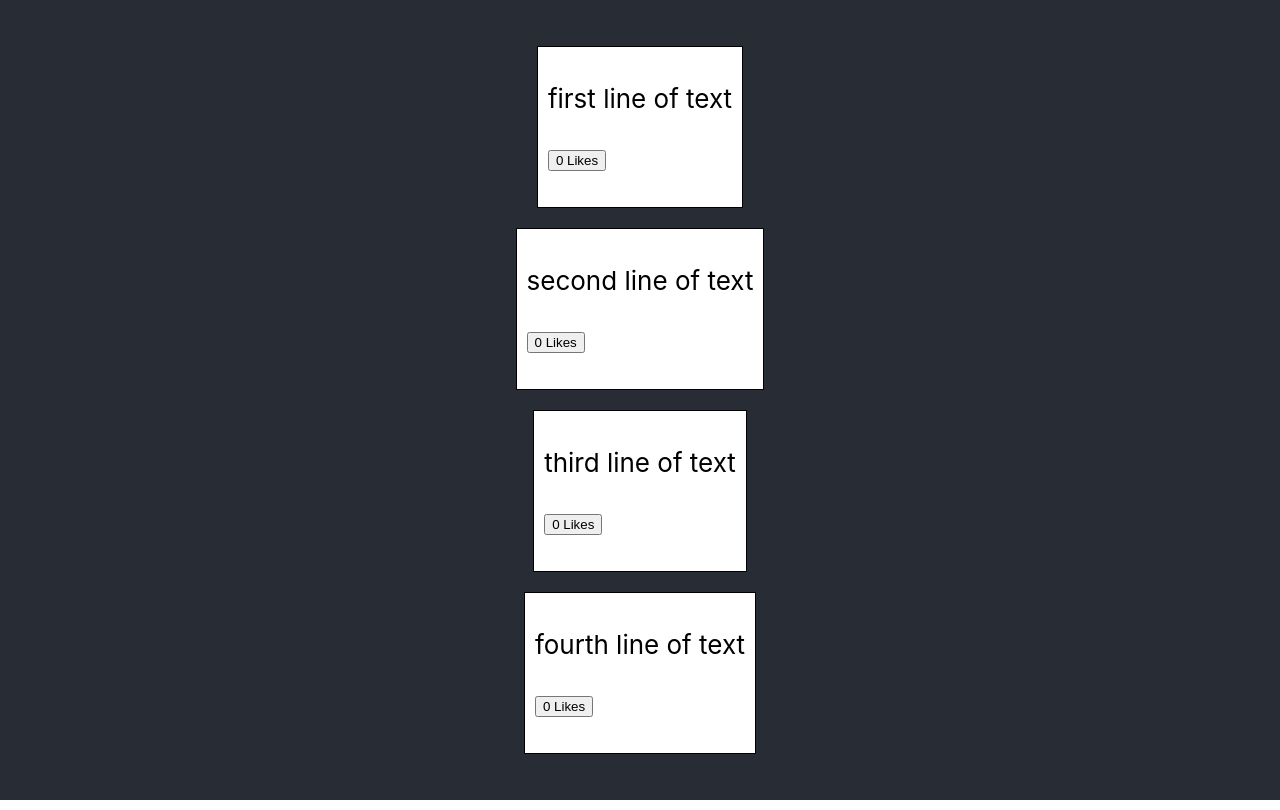
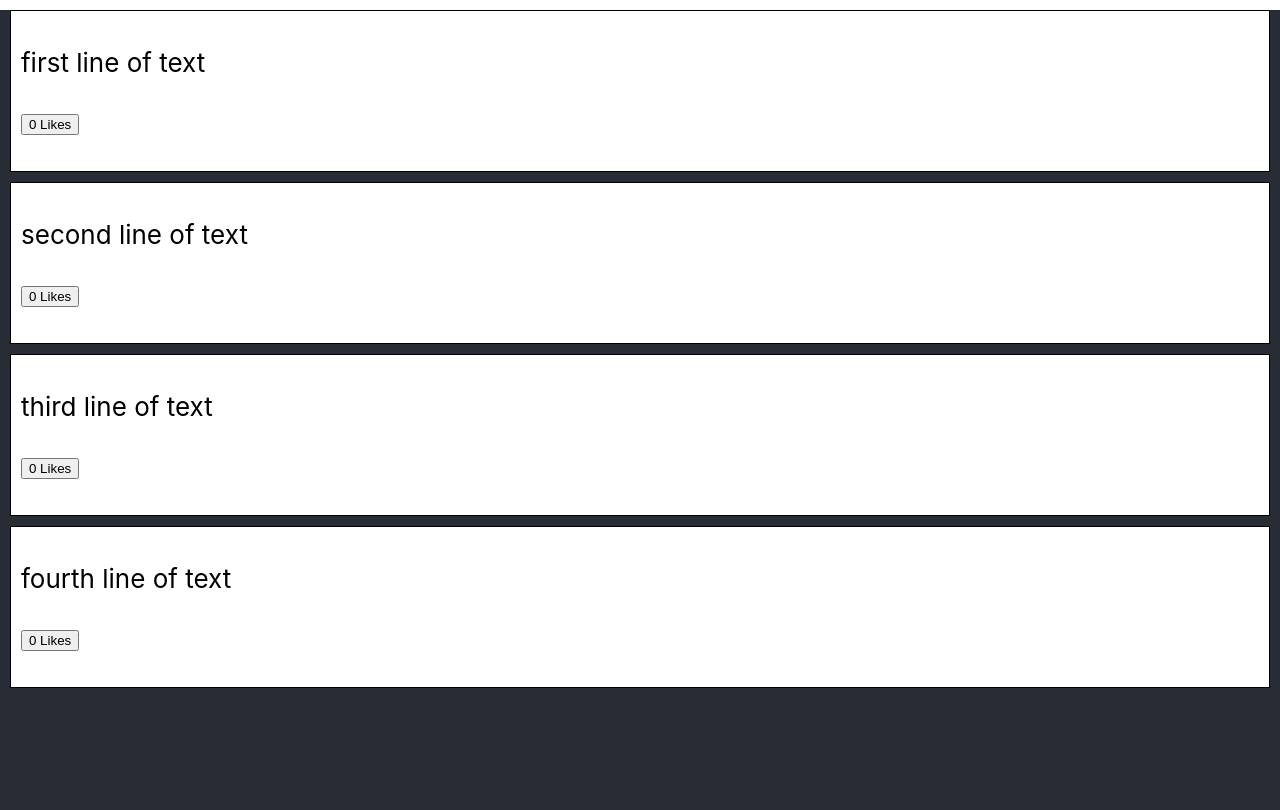
Before and after one commit to crossaaron/reduxlabs, a React (Create React App) app: page / in a window 1280 px wide. Built offline with nearby package versions, Linux system fonts and the light colour scheme.

Commit message:
separating components / mapping through array to render independent component state

```diff
--- a/src/App.css
+++ b/src/App.css
@@ -11,7 +11,7 @@
 .App-header {
   background-color: #282c34;
   min-height: 100vh;
-  display: flex;
+  /*display: flex;*/
   flex-direction: column;
   align-items: center;
   justify-content: center;
--- a/src/App.js
+++ b/src/App.js
@@ -1,6 +1,6 @@
 import React, { Component } from 'react';
 import './App.css';
-import Status from './Components/Status'
+import StatusList from './Components/StatusList'
 
 
 
@@ -9,10 +9,7 @@ class App extends Component {
     return (
       <div className="App">
         <header className="App-header">
-            <Status mytext="first line of text"/>
-            <Status mytext="second line of text"/>
-            <Status mytext="third line of text"/>
-            <Status mytext="fourth line of text"/>
+            <StatusList />
         </header>
       </div>
     );
--- /dev/null
+++ b/src/Components/StatusList.js
@@ -0,0 +1,25 @@
+import React, { Component } from 'react';
+import Status from "./Status";
+
+
+export default class StatusList extends Component {
+    constructor () {
+        super();
+        this.state = {
+            statuses: [
+                "first line of text",
+                "second line of text",
+                "third line of text",
+                "fourth line of text"
+            ]
+        }
+    }
+
+    render() {
+        return (
+           this.state.statuses.map(statusText => {
+               return <Status mytext={statusText} />
+           })
+        );
+    }
+}
```
